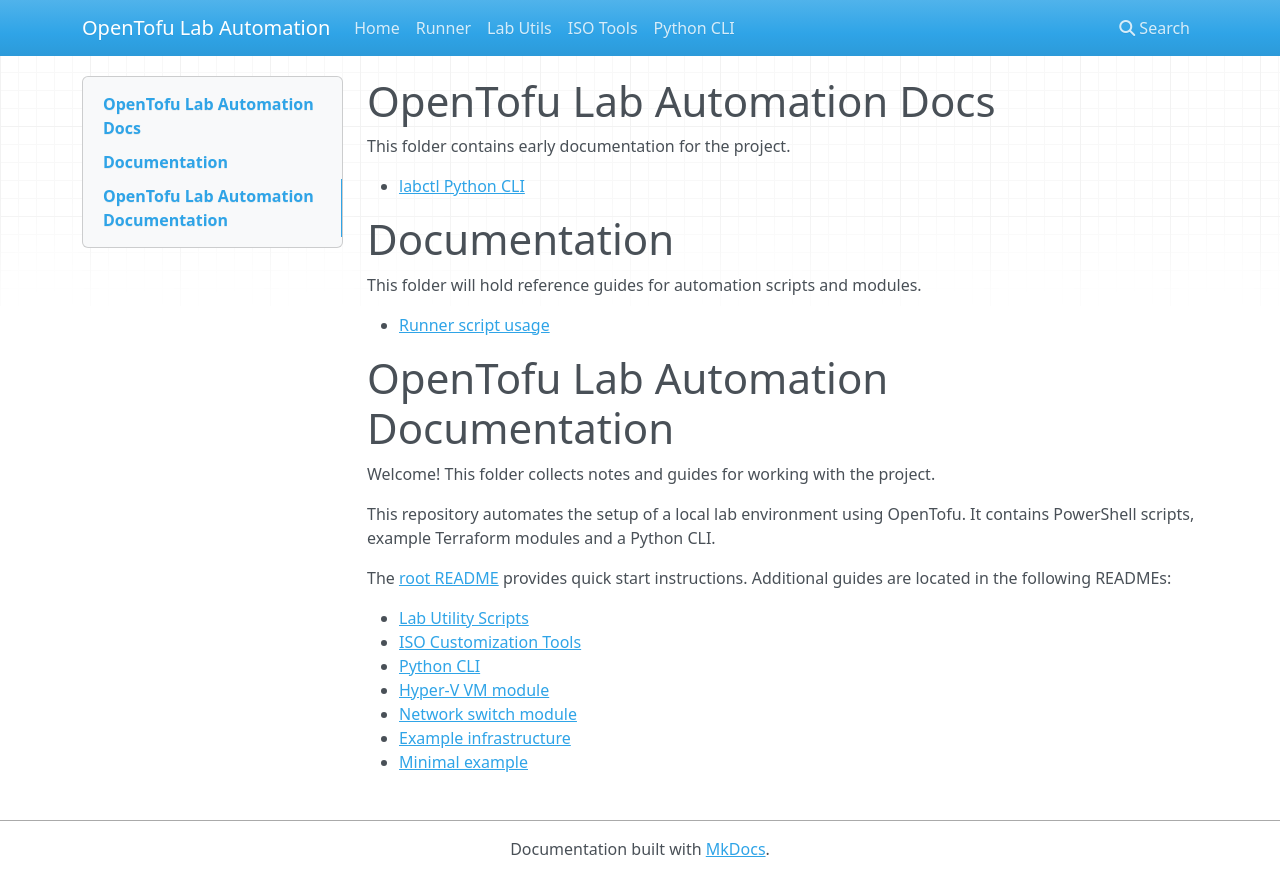
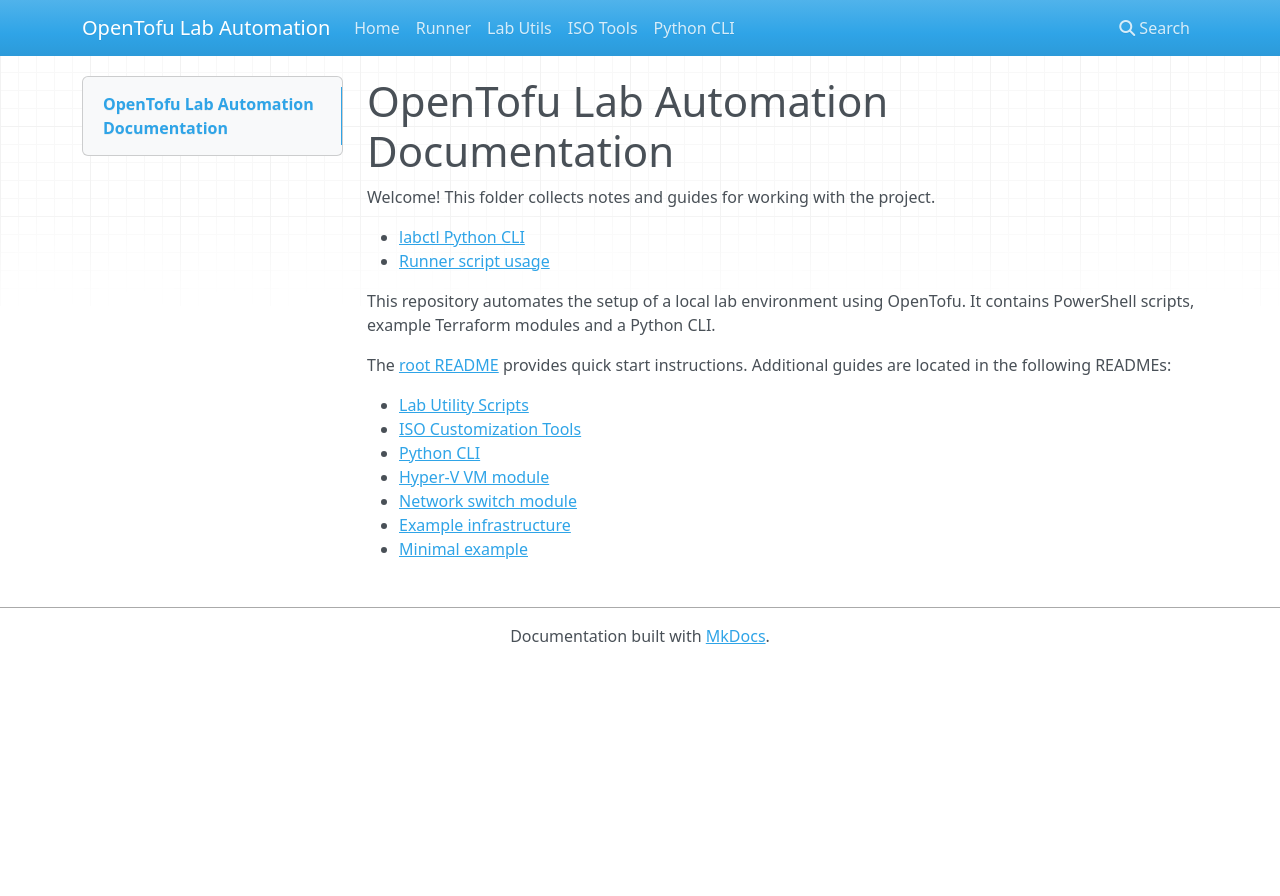
Before and after one commit to wizzense/opentofu-lab-automation, an MkDocs documentation site: the page built from docs/index.md, in a window 1280 px wide. Shown: the top 896 px of the page. Built offline with MkDocs 1.6.1, drawn with Linux system fonts in a browser that asks for light colours; nearby versions of some CDN libraries.

Commit message:
docs: dedupe intro sections

```diff
--- a/docs/index.md
+++ b/docs/index.md
@@ -1,20 +1,10 @@
-
-# OpenTofu Lab Automation Docs
-
-This folder contains early documentation for the project.
-
-- [labctl Python CLI](python-cli.md)
-
-# Documentation
-
-This folder will hold reference guides for automation scripts and modules.
-
-- [Runner script usage](runner.md)
 
 # OpenTofu Lab Automation Documentation
 
+Welcome! This folder collects notes and guides for working with the project.
 
-Welcome! This folder collects notes and guides for working with the project.
+- [labctl Python CLI](python-cli.md)
+- [Runner script usage](runner.md)
 
 
 
```
